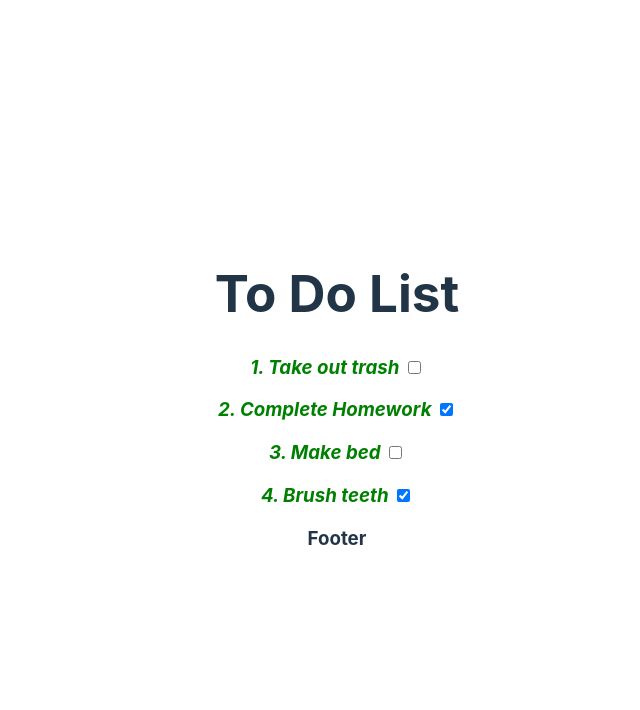
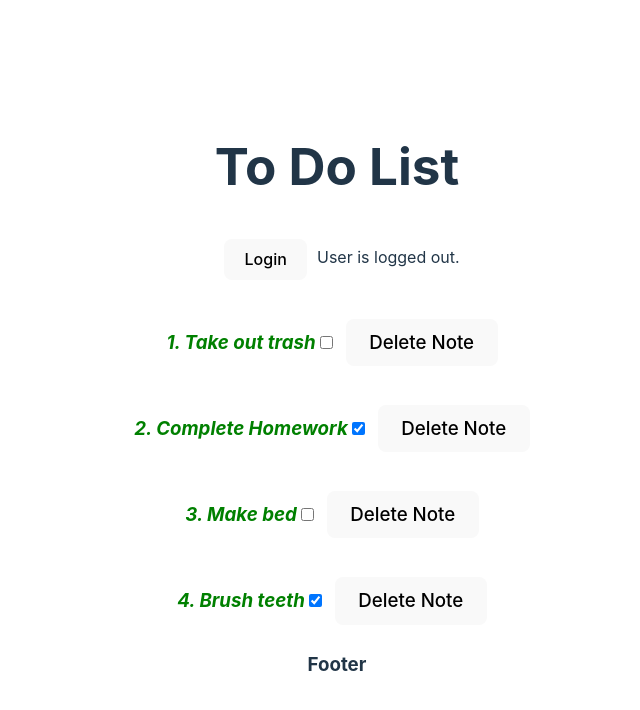
Before and after one commit to OnkurLal/notes-app, a React (Vite) app: page / in a window 1280 px wide. Shown: the top 710 px of the page, without its empty margins (303-943 px from the left). Built offline with nearby package versions, Linux system fonts and the light colour scheme.

Commit message:
added user login button and delete note buttons

```diff
--- a/src/App.css
+++ b/src/App.css
@@ -39,10 +39,3 @@
 .read-the-docs {
   color: #888;
 }
-
-.counter{
-  display: inline-flex;
-}
-button{
-  margin: 10px;
-}
--- a/src/App.jsx
+++ b/src/App.jsx
@@ -4,12 +4,14 @@ import './App.css'
 import Header from './components/header'
 import Footer from './components/footer'
 import Content from './components/content'
+import LoginButton from './components/LoginButton'
 
 function App() {
 
   return (
     <>
       <Header />
+      <LoginButton />
       <Content />
       <Footer />
     </>
--- a/src/components/CheckListItem.jsx
+++ b/src/components/CheckListItem.jsx
@@ -2,9 +2,14 @@ import React from "react";
 import './CheckListItem.css'
 const CheckListItem = (props) => {
         const {id, text, completed} = props.data
+        const {handleChange, handleDeleteClick} = props
     return (
         <>
-        <h3 style={{color: 'green'}} className='checkbox'> {id}. {text}  <input type='checkbox' checked = {completed} /></h3>
+        <h3 style={{color: 'green'}} className='checkbox'>
+        {id}. {text}
+        <input type='checkbox' id ={id} onChange={()=>handleChange(id)} checked = {completed} />
+        <button id = {id} onClick={()=>handleDeleteClick(id)}>Delete Note</button>
+        </h3>
 
         </>
     )
--- a/src/components/Content.jsx
+++ b/src/components/Content.jsx
@@ -4,23 +4,22 @@ import notes from "../notesData";
 
 const Content = () => {
     const [notesData, setNotesData] = useState(notes);
-    // const [firstName, setFirstName] = useState('Onkur');
-    const checkListItem= notesData.map(item => <CheckListItem data = {item}/>)
-    const [count, setCount] = useState(0);
-    // const handlePlusButton = ()=> setCount(count + 1)
-    // const handleMinusButton = ()=> setCount(count - 1)
-    const handleClick = (e) => {
-        e.target.name === 'plus' ? setCount(count + 1) : setCount(count - 1)
+    const handleChange = (id) => {
+        const newNotes = notesData.map((note) =>{
+            if (note.id === id) {
+                note.completed = !note.completed;
+            }
+            return note;
+        })
+        setNotesData(newNotes);
     }
+    const handleDeleteClick = (id) => setNotesData(notesData.filter(note => note.id !== id))
+
+    const checkListItem= notesData.map(note => <CheckListItem handleChange={handleChange} key={note.id} handleDeleteClick={handleDeleteClick} data = {note}/>)
+
     return (
         <>
-        {/* <div className = 'counter'> */}
-        {/* <button onClick= {handleClick} name='plus'>+</button>
-        <h3>Count: {count}</h3>
-        <button onClick={handleClick}>-</button> */}
-        {/* <div><h1>{firstName}</h1></div> */}
-         {checkListItem}
-         {/* </div> */}
+        {checkListItem}
         </>
     )
 }
--- /dev/null
+++ b/src/components/LoginButton.css
@@ -0,0 +1,6 @@
+.loginButton{
+    display: inline-flex;
+}
+button{
+    margin: 10px;
+}
--- /dev/null
+++ b/src/components/LoginButton.jsx
@@ -0,0 +1,23 @@
+import React, {useState} from 'react';
+import './LoginButton.css'
+
+const LoginButton = () =>{
+    const [login, setLogin] = useState('Login',);
+    const [loginMessage, setLoginMessage] = useState('User is logged out.');
+    const handleLogin = (e) => {
+        if (e.target.name === 'userLogin'){
+            setLogin(prev => prev === 'Login' ? 'Logout' : 'Login');
+            setLoginMessage(prev => prev === 'User is logged out.' ? 'User is logged in.' : 'User is logged out.')
+        }
+    }
+    return(
+    <>
+        <div className="loginButton">
+            <button onClick = {handleLogin} name = 'userLogin'>{login}</button>
+            <p>{loginMessage}</p>
+        </div>
+    </>
+    )
+}
+
+export default LoginButton;
```
Also changed, not shown: src/components/CheckListItem.css (line endings or trailing spaces).
